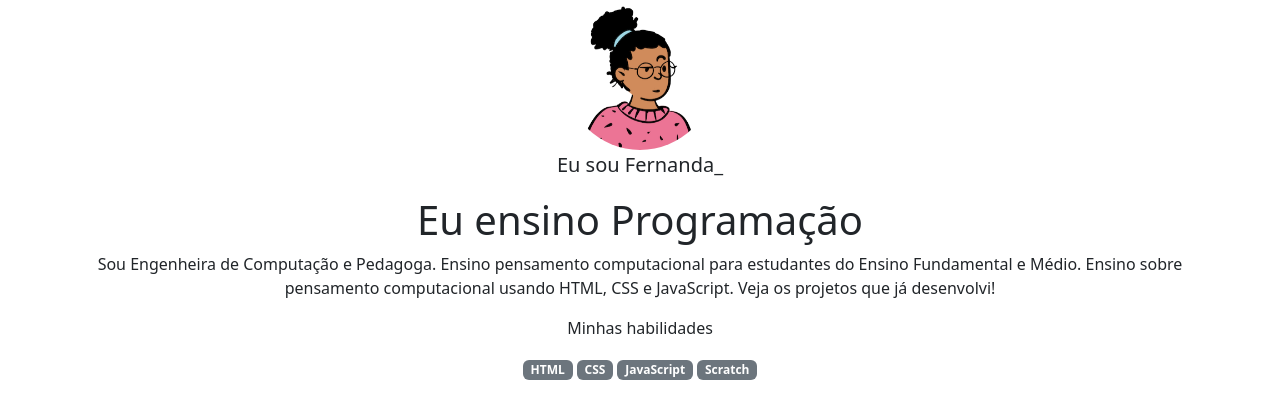
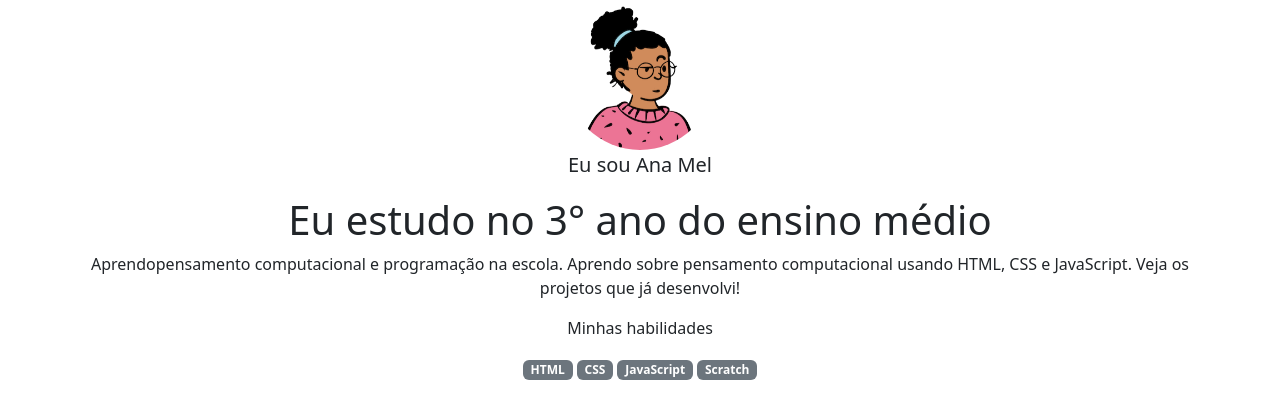
Before and after one commit to Anmel01/projeto-alura, a plain HTML site: page index.html in a window 1280 px wide. Shown: the top 393 px of the page. Drawn offline with nearby package versions, Linux system fonts and the light colour scheme.

Commit message:
Update index.html

```diff
--- a/index.html
+++ b/index.html
@@ -12,10 +12,9 @@
 <body>
     <header class="container text-center">
         <img src="img/avatar-perfil.png" alt="avatar da Fernanda" class="rounded-circle" width="150" height="150" srcset="">
-        <p class="lead">Eu sou Fernanda_</p>
-        <h1>Eu ensino Programação</h1>
-        <p>Sou Engenheira de Computação e Pedagoga. Ensino pensamento computacional para estudantes do Ensino
-            Fundamental e Médio. Ensino sobre pensamento computacional usando HTML, CSS e JavaScript. Veja os projetos
+        <p class="lead">Eu sou Ana Mel</p>
+        <h1>Eu estudo no 3° ano do ensino médio</h1>
+        <p>Aprendopensamento computacional e programação na escola. Aprendo sobre pensamento computacional usando HTML, CSS e JavaScript. Veja os projetos
             que já desenvolvi!</p>
         <p>Minhas habilidades</p>
         <div>
```
